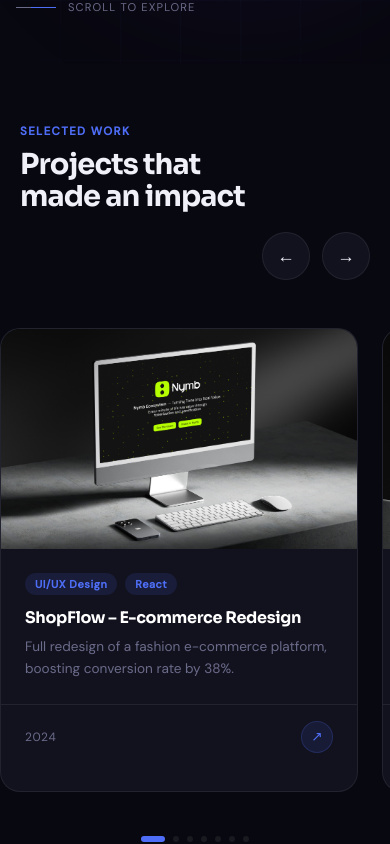
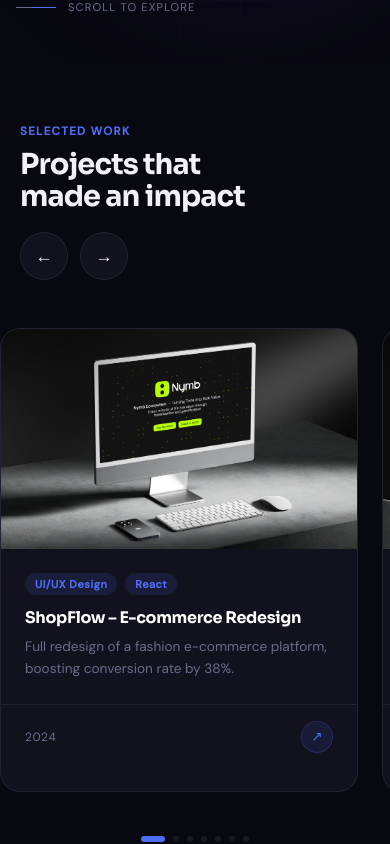
Before and after one commit to nelu11221/portfolio, a React (Create React App) app: page / in a window 390 px wide. Shown: the part 780-1624 px from the top of the page. Built offline with nearby package versions, Linux system fonts and the light colour scheme.

Commit message:
Ready for deployment

```diff
--- a/src/App.css
+++ b/src/App.css
@@ -437,6 +437,7 @@ body {
   display: flex;
   align-items: flex-end;
   justify-content: space-between;
+  gap: 24px;
 }
 
 .section-label {
@@ -490,6 +491,7 @@ body {
   scrollbar-width: none;
   cursor: grab;
   padding-bottom: 4px;
+  display: flex;
 }
 
 .slider-track-wrapper::-webkit-scrollbar { display: none; }
@@ -501,6 +503,7 @@ body {
   gap: 24px;
   padding: 0 60px;
   width: max-content;
+  margin: 0 auto;
 }
 
 /* ─── PROJECT CARD ─── */
@@ -2345,8 +2348,8 @@ body {
 
   /* Slider */
   .slider-section { padding: 60px 0; }
-  .slider-header { padding: 0 20px; flex-direction: column; align-items: flex-start; gap: 20px; }
-  .slider-controls { align-self: flex-end; }
+  .slider-header { padding: 0 20px; flex-direction: column; align-items: flex-start; gap: 16px; }
+  .slider-controls { align-self: flex-start; margin-top: 4px; }
   .slider-track { padding: 0 20px; padding-right: 20px; }
   .project-card { flex: 0 0 calc(100vw - 48px); max-width: 380px; }
   .card-title { font-size: 1rem; }
```
